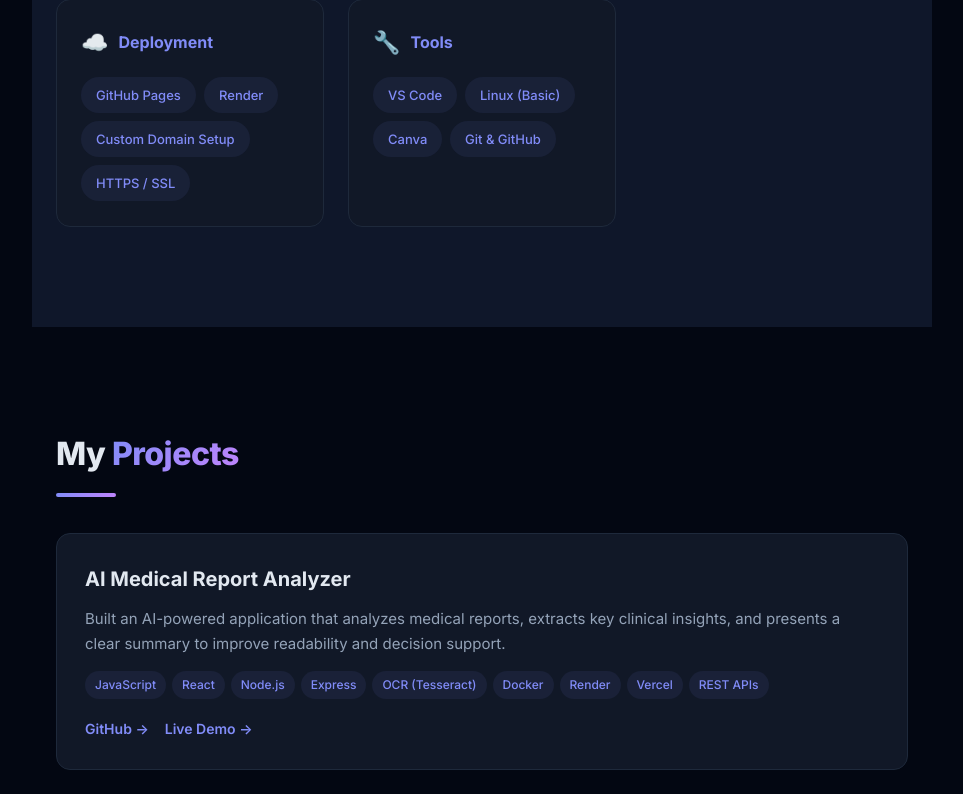
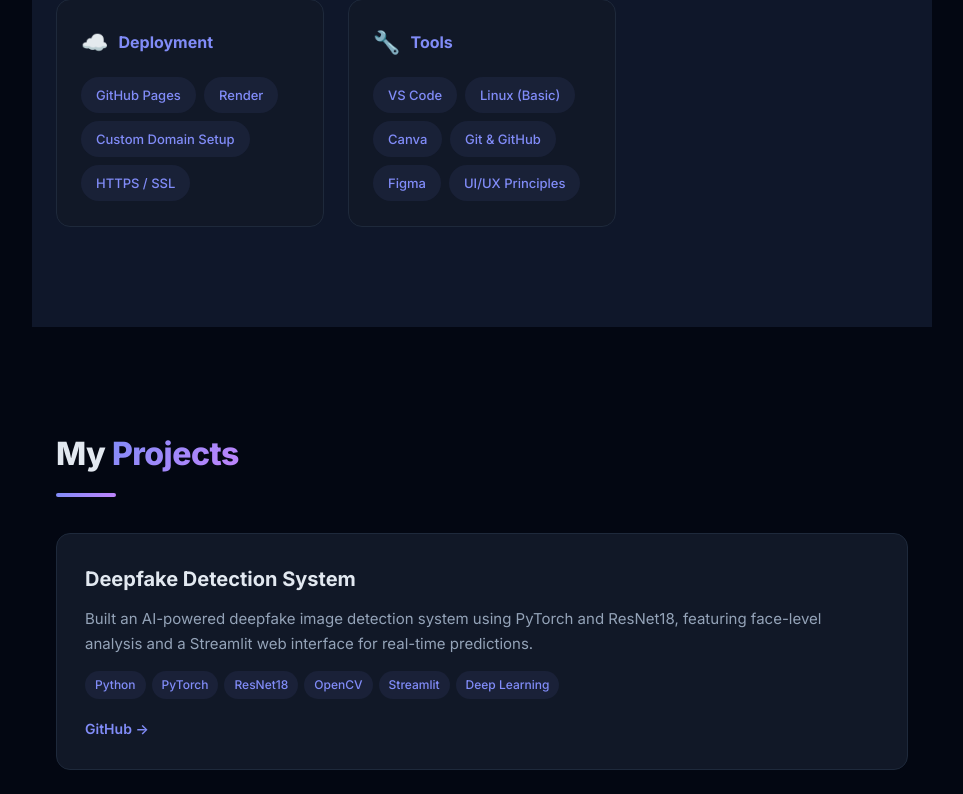
Before and after one commit to Nishwanth2809/nishwanth2809.github.io, a React (Vite) app: page / in a window 1280 px wide. Shown: the part 1945-2739 px from the top of the page, without its empty margins (158-1121 px from the left). Built offline with nearby package versions, Linux system fonts and the light colour scheme.

Commit message:
Add skills (Figma, UI/UX), Elevance internship, and new projects (Deepfake Detection, AI Attention)

```diff
--- a/src/components/Experience.jsx
+++ b/src/components/Experience.jsx
@@ -29,6 +29,26 @@ export default function Experience() {
             <span><strong>Tools:</strong> Canva</span>
           </div>
         </div>
+
+        <div className="experience-card" style={{ marginTop: '24px' }}>
+          <h4>Full Stack Web Development Intern</h4>
+          <p className="experience-org">ElevanceSkills &nbsp;·&nbsp; Apr 2026 – Oct 2026 (6 Months)</p>
+
+          <ul className="experience-list">
+            <li>Working on real-time projects in a dynamic full stack development environment</li>
+            <li>Building and deploying web applications using modern frontend and backend technologies</li>
+            <li>Engaging in hands-on tasks with flexible working hours and deadline-driven deliverables</li>
+          </ul>
+
+          <div className="experience-meta">
+            <span>
+              <strong>Certificate: </strong>
+              <a href="/ElevanceSkills-Full  Stack Web Development-Intern-OL.pdf" target="_blank" rel="noopener noreferrer">
+                View Offer Letter →
+              </a>
+            </span>
+          </div>
+        </div>
       </div>
     </section>
   )
--- a/src/components/Projects.jsx
+++ b/src/components/Projects.jsx
@@ -1,6 +1,22 @@
 import { useScrollReveal } from '../hooks/useScrollReveal'
 
 const projects = [
+  {
+    title: 'Deepfake Detection System',
+    description:
+      'Built an AI-powered deepfake image detection system using PyTorch and ResNet18, featuring face-level analysis and a Streamlit web interface for real-time predictions.',
+    tech: ['Python', 'PyTorch', 'ResNet18', 'OpenCV', 'Streamlit', 'Deep Learning'],
+    github: 'https://github.com/Nishwanth2809/Deep-Fake-Detection',
+    live: null,
+  },
+  {
+    title: 'AI Attention Monitoring System',
+    description:
+      'Developed a real-time attention monitoring system using computer vision that tracks eye gaze, head pose, and blink rate to compute a live Attention Score (0–100) with session history.',
+    tech: ['Python', 'OpenCV', 'MediaPipe', 'Flask', 'SQLite', 'NumPy'],
+    github: 'https://github.com/Nishwanth2809/AI-Attention',
+    live: null,
+  },
   {
     title: 'AI Medical Report Analyzer',
     description:
--- a/src/components/Skills.jsx
+++ b/src/components/Skills.jsx
@@ -24,7 +24,7 @@ const skillGroups = [
   {
     title: 'Tools',
     icon: '🔧',
-    skills: ['VS Code', 'Linux (Basic)', 'Canva', 'Git & GitHub'],
+    skills: ['VS Code', 'Linux (Basic)', 'Canva', 'Git & GitHub', 'Figma', 'UI/UX Principles'],
   },
 ]
 
```
Also changed, not shown: 2 other files (tests, documents, lock files or other folders).
